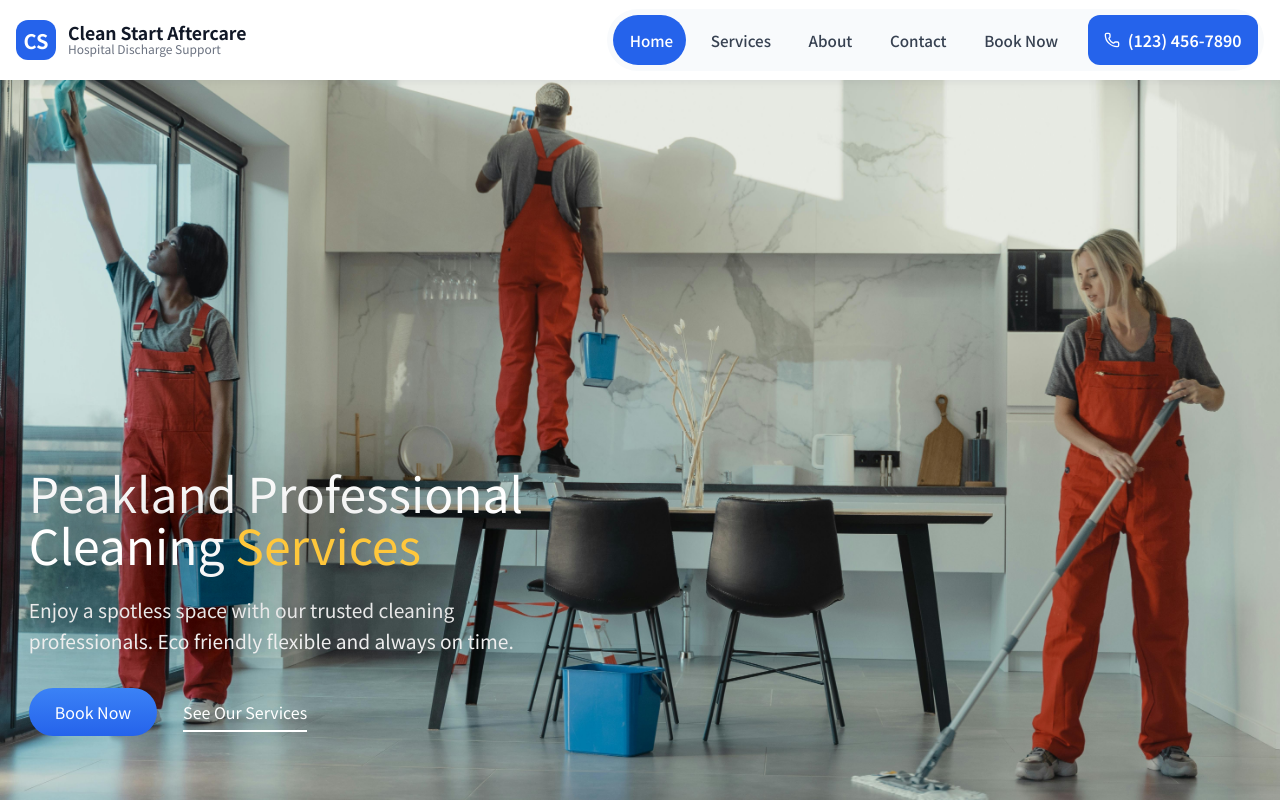
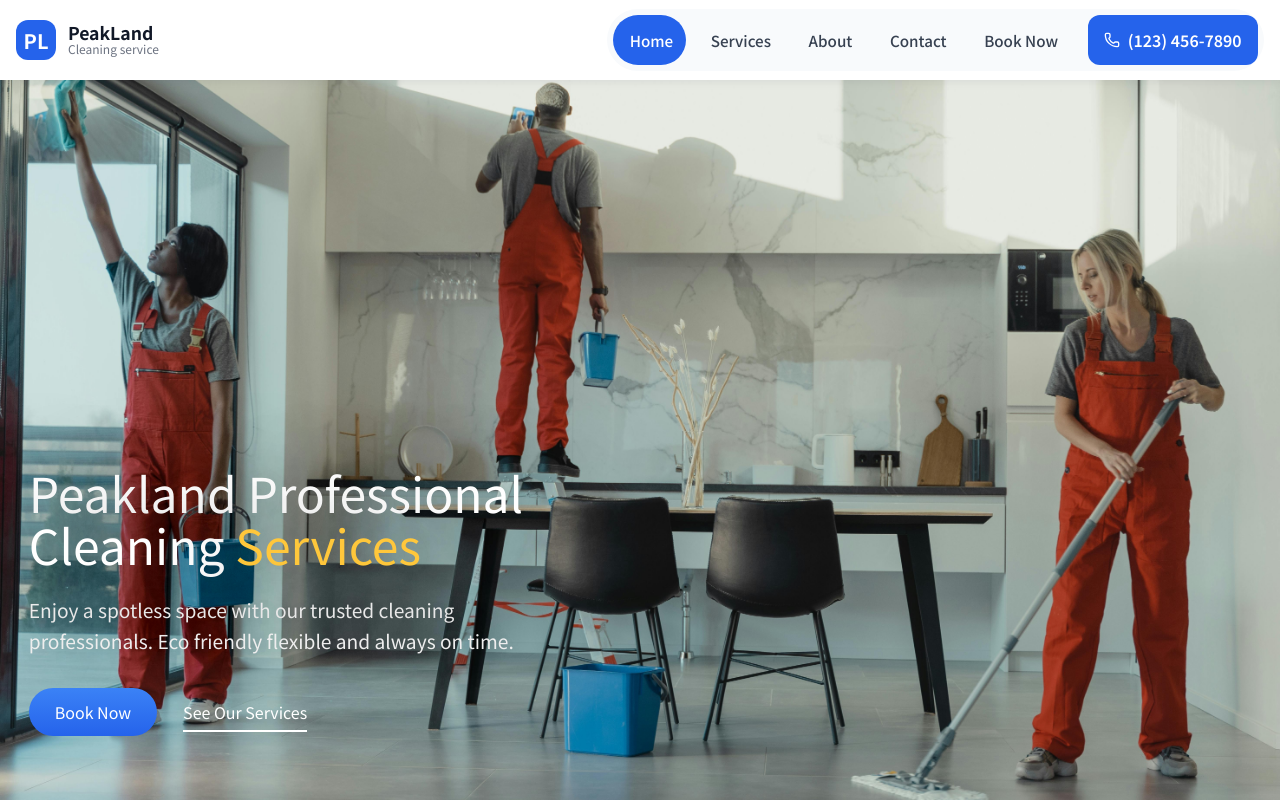
Before and after one commit to tgulu/PeakLand, a React (Vite) app: page / in a window 1280 px wide. Shown: the top 800 px of the page. Built offline with nearby package versions, Linux system fonts and the light colour scheme; a web font is replaced by a local one.

Commit message:
change title for nav

```diff
--- a/src/components/NavBar/NavBar.jsx
+++ b/src/components/NavBar/NavBar.jsx
@@ -52,14 +52,12 @@ const NavBar = () => {
         <div className={styles.inner}>
           <Link to="/" className={styles.brand} onClick={closeMobileMenu}>
             <div className={styles.brandIcon}>
-              <span>CS</span>
+              <span>PL</span>
             </div>
 
             <div className={styles.brandText}>
-              <div className={styles.brandTitle}>Clean Start Aftercare</div>
-              <div className={styles.brandSubtitle}>
-                Hospital Discharge Support
-              </div>
+              <div className={styles.brandTitle}>PeakLand</div>
+              <div className={styles.brandSubtitle}>Cleaning service</div>
             </div>
           </Link>
 
```
